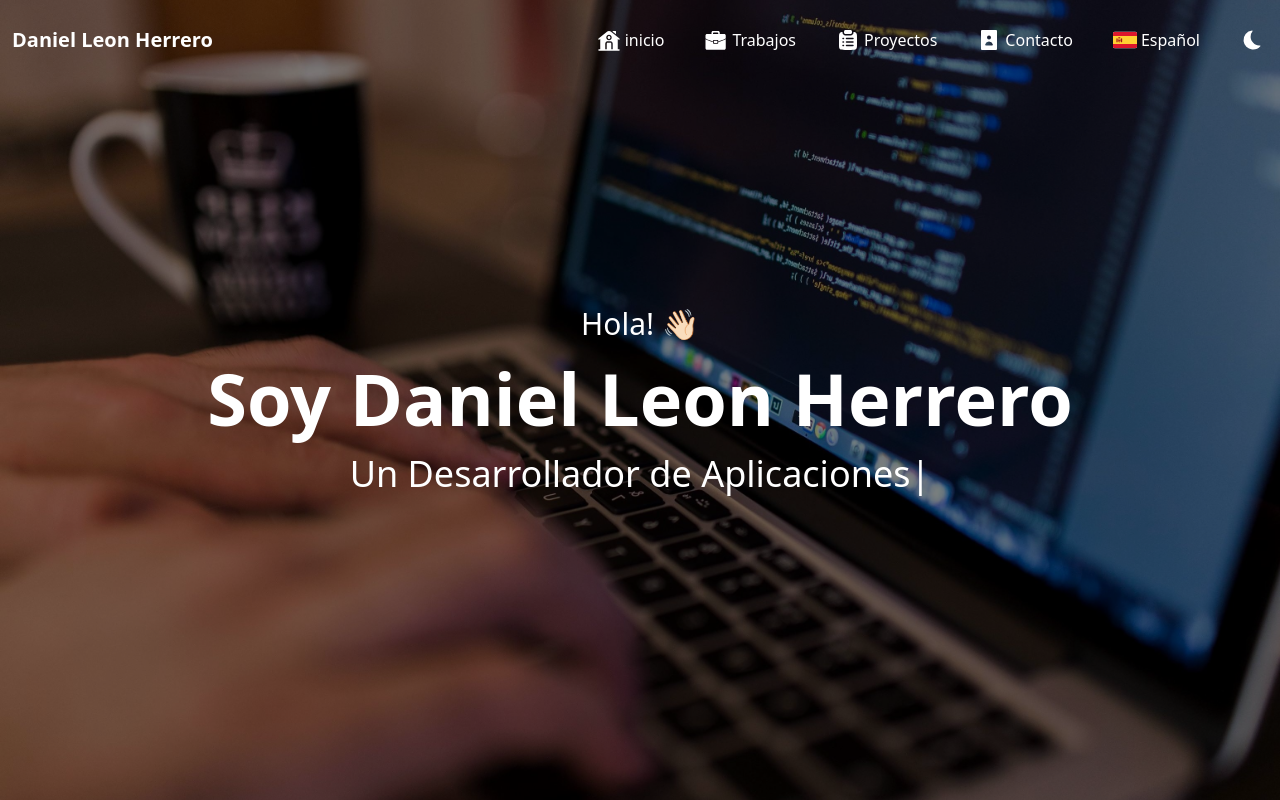
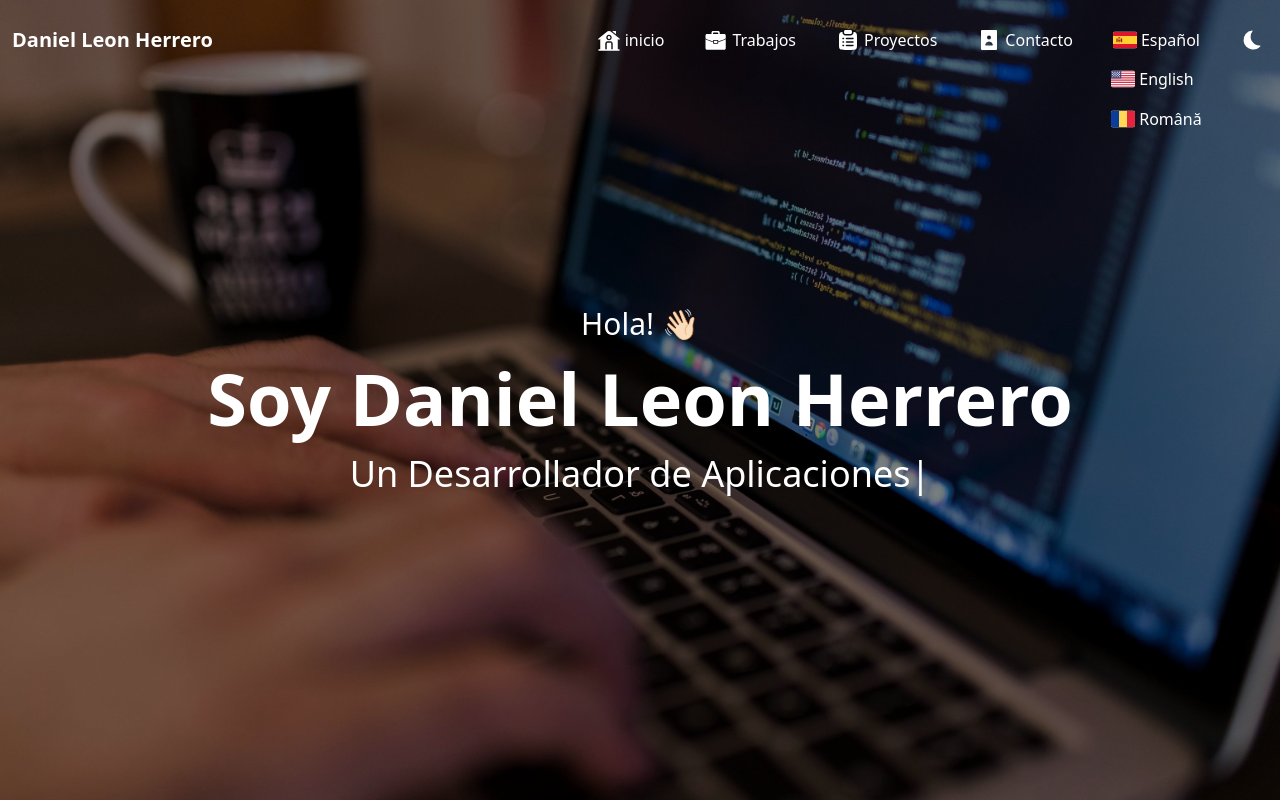
Before and after one commit to DanielLeonHerrero/Portofolio, a React (Vite) app: page / in a window 1280 px wide. Both pictures are taken after a click on the button "Español". Shown: the top 800 px of the page. Built offline with nearby package versions, Linux system fonts and the light colour scheme.

Commit message:
Language Menu view ready

```diff
--- a/src/components/header/header.jsx
+++ b/src/components/header/header.jsx
@@ -25,7 +25,7 @@ const Header = (props) => {
                     setColorText(entry.isIntersecting ? "white" : theme === "light" ? "black" : "white");
                 }
             },
-            { threshold: 0.06 }
+            { threshold: 0.7 }
         );
 
         if (welcomeSection.current) {
@@ -65,7 +65,7 @@ const Header = (props) => {
                                 <Menu onClick={() => handlerMenu()} />
                             </div>
                             <div className="hidden lg:flex">
-                                <Nav />
+                                <Nav headerBg={headerBg} textColor={textColor}/>
                             </div>
                         </div>
                     </div>
--- /dev/null
+++ b/src/components/languageSelector/hook/useLanguage.js
@@ -0,0 +1,13 @@
+import { useState } from "react"
+import LanguageList from "../../../utils/languageList/languageList";
+
+const useLanguage = () => {
+    const [language, setLanguage] = useState(LanguageList.es)
+
+    return {
+        language,
+        setLanguage
+    }
+}
+
+export default useLanguage;
--- /dev/null
+++ b/src/components/languageSelector/languageElement/languageElement.jsx
@@ -0,0 +1,26 @@
+import React from 'react';
+import PropTypes from 'prop-types';
+
+const LanguageElement = (props) => {
+
+    const { name, icon, onClick } = props
+
+    return (
+        <li className='flex gap-1 cursor-pointer' onClick={onClick}>
+            <div className='w-6 h-6'>
+                {icon()}
+            </div>
+            <p>
+                {name}
+            </p>
+        </li>
+    )
+}
+
+LanguageElement.propTypes = {
+    name: PropTypes.string,
+    icon: PropTypes.elementType,
+    onClick: PropTypes.func
+}
+
+export default LanguageElement;
--- /dev/null
+++ b/src/components/languageSelector/languageMenu/languageMenu.jsx
@@ -0,0 +1,29 @@
+import React from 'react';
+import PropTypes from 'prop-types';
+import LanguageElement from '../languageElement/languageElement';
+import LanguageList from '../../../utils/languageList/languageList';
+import useLanguage from '../hook/useLanguage';
+
+const LanguageMenu = (props) => {
+
+    const { className } = props
+    const { language, setLanguage } = useLanguage()
+
+    return (
+        <div className={className}>
+            <ul className='flex flex-col gap-4 pr-10 pl-10 pb-5'>
+                {Object.entries(LanguageList)
+                .filter(([key]) => key !== language.key)
+                .map(([key, language]) => (
+                    <LanguageElement key={key} name={language.name} icon={language.icon} onClick={() => setLanguage(language)}/>
+                ))}
+            </ul>
+        </div>
+    )
+}
+
+LanguageMenu.propTypes = {
+    className: PropTypes.string
+}
+
+export default LanguageMenu;
--- /dev/null
+++ b/src/components/languageSelector/languageSelector.jsx
@@ -0,0 +1,37 @@
+import React from "react";
+import Button from "../button/buton";
+import LanguageMenu from "./languageMenu/languageMenu";
+import PropTypes from 'prop-types'
+import { useState } from "react";
+import useLanguage from "./hook/useLanguage";
+
+const LanguageSelector = (props) => {
+
+    const { headerBg, textColor } = props
+
+    const { language } = useLanguage()
+    const [showMenuLanguage, setShowMenuLanguage] = useState(false)
+
+    console.log(language);
+
+    return (
+<div className="flex flex-col items-center">
+  <Button
+    variant="noBorder"
+    text={language.name}
+    svg={<language.icon className="w-6 h-6" />}
+    className={"h-8 w-full flex justify-center "}
+    onClick={() => setShowMenuLanguage(!showMenuLanguage)}
+  />
+
+  {showMenuLanguage && <LanguageMenu className={`mt-3 bg-${headerBg} text-${textColor} transition-color duration-500 lg:absolute lg:top-[4.2rem] lg:mt-0 lg:rounded`} />}
+</div>
+    )
+}
+
+LanguageSelector.propTypes = {
+    headerBg: PropTypes.string,
+    textColor: PropTypes.string
+}
+
+export default LanguageSelector;
--- a/src/components/nav/nav.jsx
+++ b/src/components/nav/nav.jsx
@@ -10,14 +10,14 @@ import useTheme from "../../context/themeContext/hook/useTheme"
 import SunIcon from "../svg/sun"
 import useSection from "../../context/sectionContext/hook/useSection"
 import PropTypes from 'prop-types'
+import LanguageSelector from "../languageSelector/languageSelector"
 
 
 const Nav = (props) => {
-    const { setMenuOpen } = props
+    const { setMenuOpen, headerBg, textColor } = props
     const { toggleTheme, theme } = useTheme()
     const { workSection, welcomeSection, projectSection, contactSection, handleScroll } = useSection()
 
-    const handlerChangeLanguage = () => { }
 
     const handlerChangeTheme = () => {
         toggleTheme()
@@ -60,12 +60,8 @@ const Nav = (props) => {
                     className={"h-8 w-full flex justify-center"}
                 />
 
-                <Button
-                    variant="noBorder"
-                    text={"Español"}
-                    svg={<ESIcon className="w-6 h-6" />}
-                    className={"h-8 w-full flex justify-center"}
-                />
+                <LanguageSelector headerBg={headerBg} textColor={textColor}/>
+
                 <Button
                     variant="noBorder"
                     svg={theme === "light" ? <MoonIcon className="w-6 h-6" /> : <SunIcon className="w-6 h-6" />}
@@ -79,6 +75,8 @@ const Nav = (props) => {
 
 Nav.propTypes = {
     setMenuOpen: PropTypes.func,
+    headerBg: PropTypes.string,
+    textColor: PropTypes.string
 };
 
 export default Nav
--- /dev/null
+++ b/src/utils/languageList/languageList.js
@@ -0,0 +1,23 @@
+import ESIcon from "../../components/svg/country/es";
+import ROIcon from "../../components/svg/country/ro";
+import USIcon from "../../components/svg/country/us";
+
+const LanguageList = {
+    es: {
+        key: "es",
+        name: "Español",
+        icon: ESIcon,
+    },
+    en: {
+        key: "en",
+        name: "English",
+        icon: USIcon,
+    },
+    ro: {
+        key: "ro",
+        name: "Română",
+        icon: ROIcon,
+    }
+}
+
+export default LanguageList;
```
